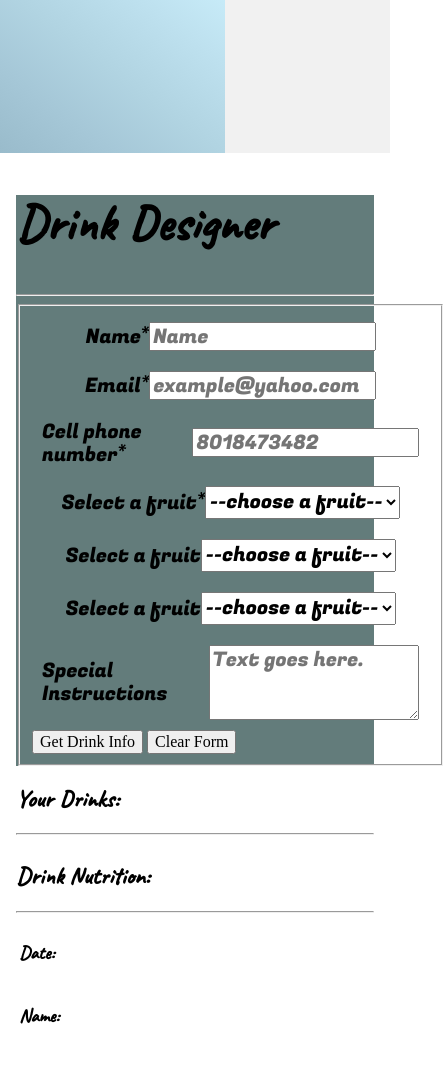
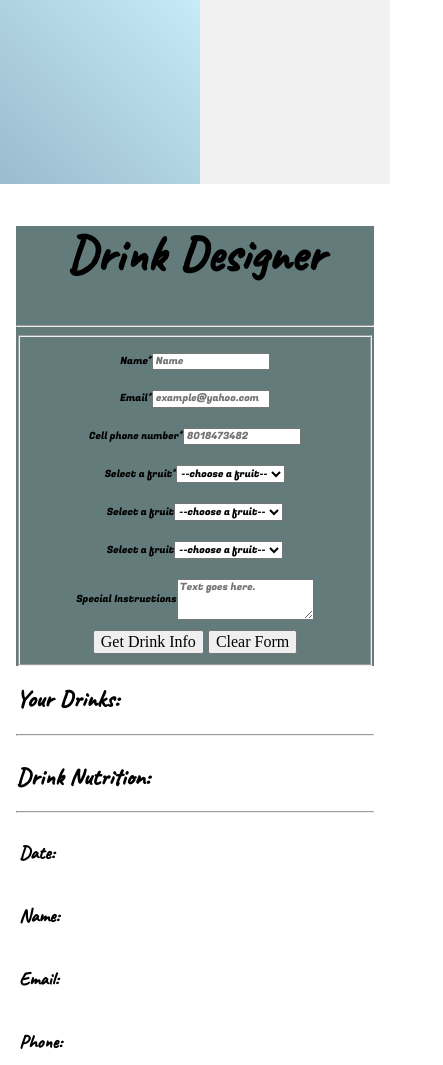
Before and after one commit to Rexcreamer/Rexcreamer.github.io, a plain HTML site: page final/fresh.html in a window 390 px wide. Shown: the part 562-1627 px from the top of the page, 443 px wide, since content can reach past the window. Drawn offline with Linux system fonts and the light colour scheme; no server answers.

Commit message:
Fixed everything

```diff
--- a/final/fresh.html
+++ b/final/fresh.html
@@ -7,8 +7,8 @@
         <meta name ="description" content="WDD230 final assignment to create a website in our own image">
         <link rel="stylesheet" href="styles/normalize.css" >
         <link rel="stylesheet" href="styles/large.css" >
+        <link rel="stylesheet" href="styles/base.css" >
         <link rel="stylesheet" href="styles/medium.css" >
-        <link rel="stylesheet" href="styles/base.css" >
         <link rel="stylesheet" href="https://cdnjs.cloudflare.com/ajax/libs/font-awesome/4.7.0/css/font-awesome.min.css">
         <link rel="preconnect" href="https://fonts.googleapis.com">
         <link rel="preconnect" href="https://fonts.gstatic.com" crossorigin>
--- a/final/styles/base.css
+++ b/final/styles/base.css
@@ -1,7 +1,7 @@
 @import url('https://fonts.googleapis.com/css2?family=Caveat:wght@500&family=Fugaz+One&family=Pacifico&display=swap');
 
   /* On screens that are less than 400px, display the bar vertically, instead of horizontally */
-@media screen and (max-width: 320px) {
+@media screen and (min-width: 320px) {
   .sidebar {
     text-align: center;
     float: none;
@@ -22,9 +22,11 @@
     width: fit-content;
   }
 
-  .mix-order-form {
+  .mix-order-form fieldset label{
     text-align: left;
     font-size: 10px;
+    justify-content: left;
+    align-items: left;
   }
 
   .weather-style {
--- a/final/styles/medium.css
+++ b/final/styles/medium.css
@@ -1,7 +1,7 @@
 @import url('https://fonts.googleapis.com/css2?family=Caveat:wght@500&family=Fugaz+One&family=Pacifico&display=swap');
 
 /* On screens that are less than 700px wide, make the sidebar into a topbar */
-@media screen and (max-width: 600px) {
+@media screen and (max-width: 720px) {
   .sidebar {
     width: 100%;
     height: auto;
@@ -24,7 +24,15 @@
     height: 200px;
   }
 
-  .mix-order-form {
+  .mix-order-form fieldset label{
     text-align: left;
+    font-size: 10px;
+    justify-content: left;
+    align-items: left;
+  }
+
+  .weather-style {
+    width: 200px;
+    height: 200px;
   }
 }
```
